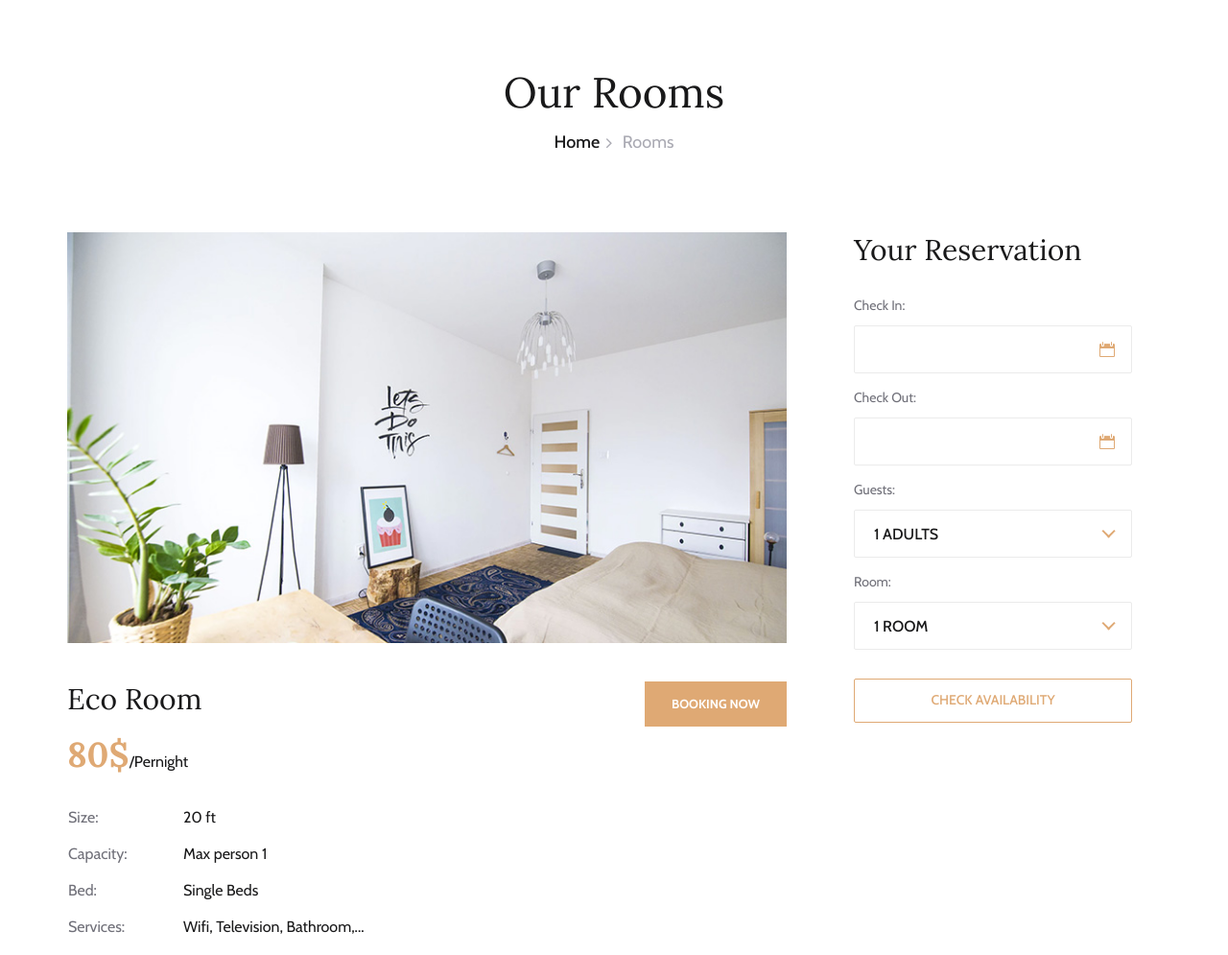
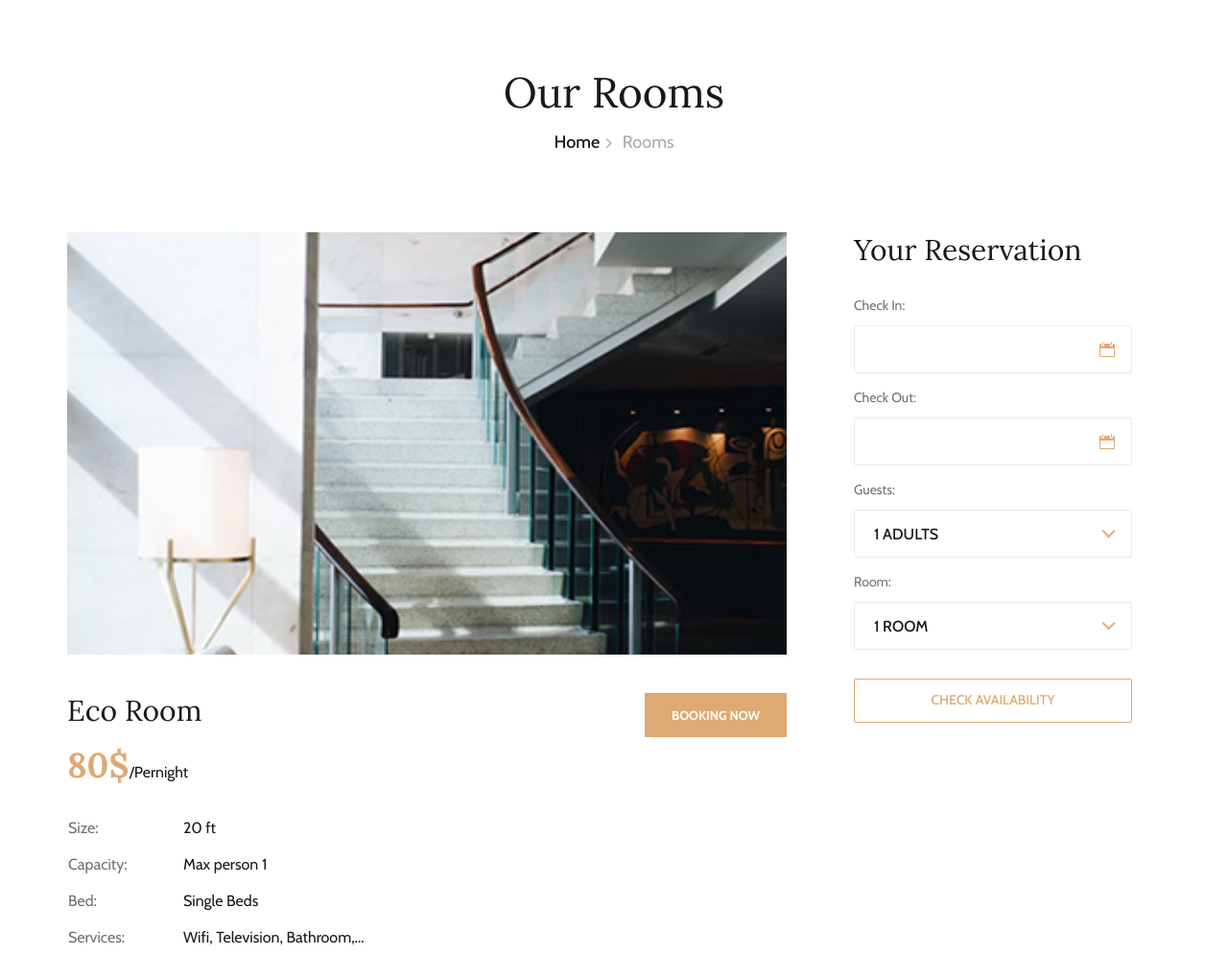
Before and after one commit to DC226252/CISC3003-2324_ProjectAssignment, a PHP site: page /pages/eco_room-details.html in a window 1280 px wide. Shown: the part 86-1081 px from the top of the page at 96% size. Run offline with PHP 8.4, Linux system fonts and the light colour scheme.

Commit message:
edit style.css to match page format

```diff
--- a/css/style.css
+++ b/css/style.css
@@ -1234,6 +1234,8 @@ ul, ol {
 	margin-bottom: 50px;
 }
 .room-details-item img {
+	width: 770px;
+	height: 440px;
 	margin-bottom: 40px;
 }
 .room-details-item .rd-text .rd-title {
--- a/pages/eco_room-details.html
+++ b/pages/eco_room-details.html
@@ -114,7 +114,7 @@
             <div class="row">
                 <div class="col-lg-8">
                     <div class="room-details-item">
-                        <img src="../images/room/room-details.jpg" alt="">
+                        <img src="../images/room/room-1.jpg" alt="eco-room">
                         <div class="rd-text">
                             <div class="rd-title">
                                 <h3>Eco Room</h3>
```
